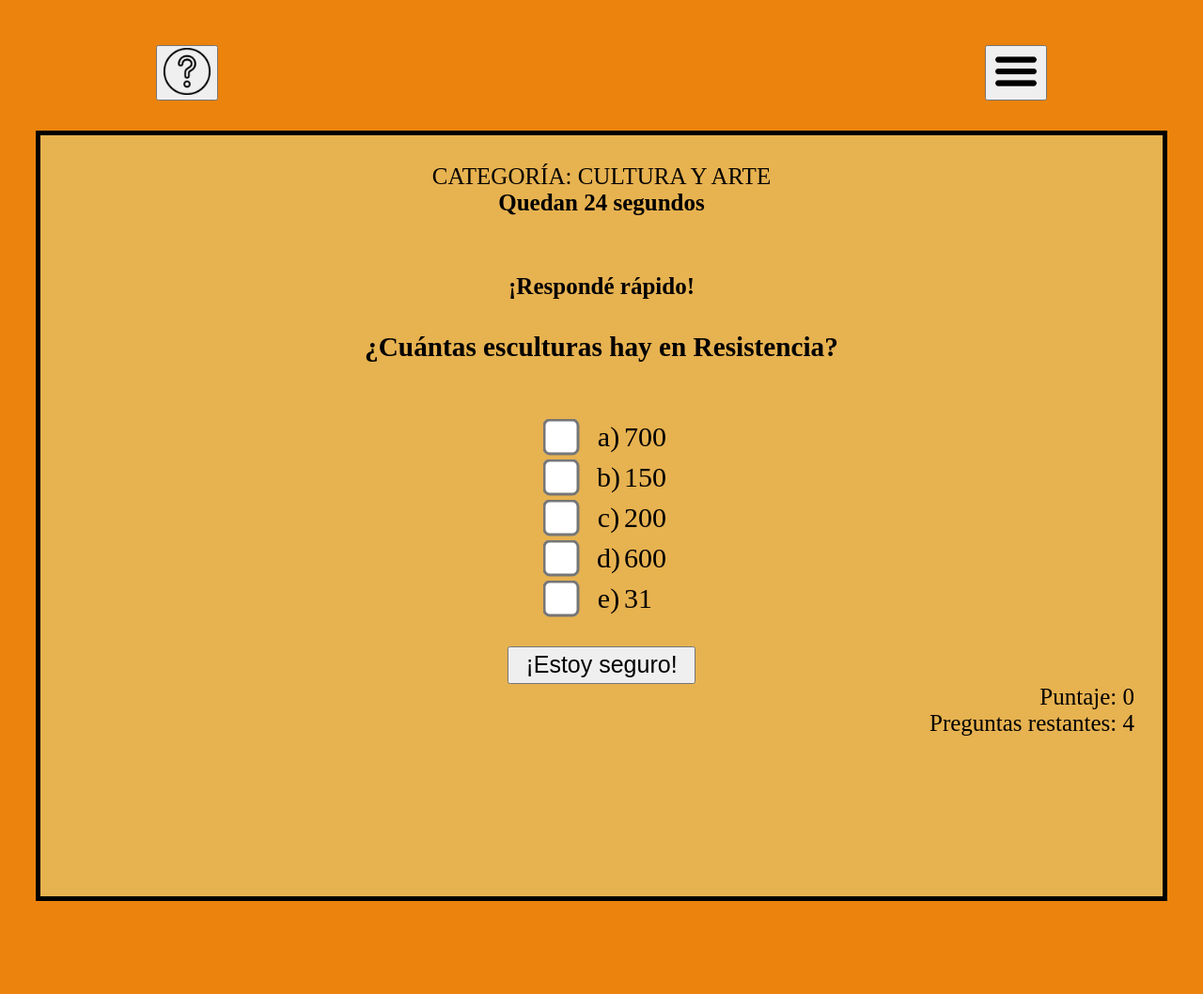
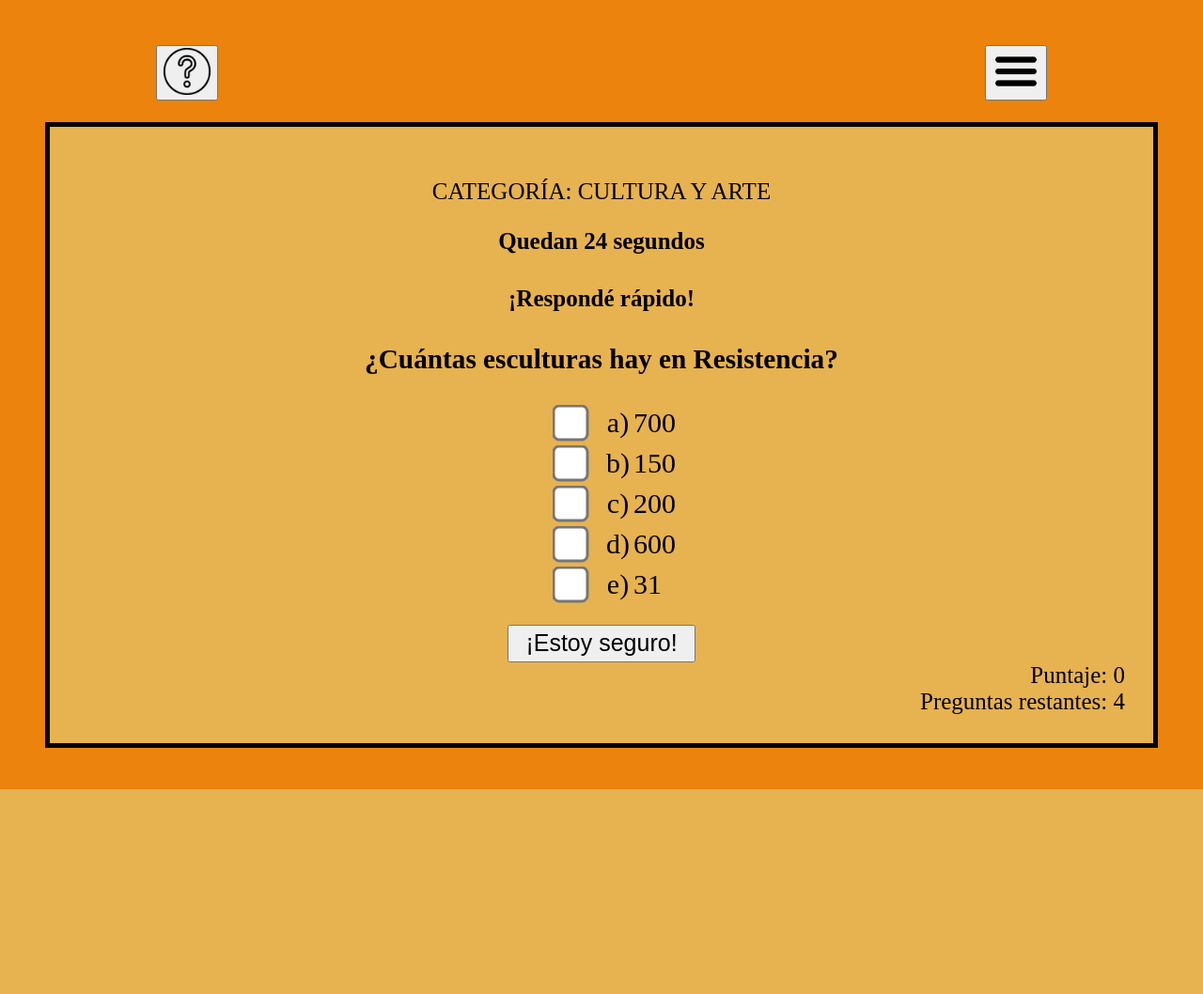
Before and after one commit to Furyko/Matanga, a Django app: page /juego/1 in a window 1280 px wide. Shown: the whole page at 94% size. After the commit the page ends 840 px from the top, so only its background shows below. Run offline with Django 3.2, Linux system fonts and the light colour scheme; a user stored in the database is signed in; data comes from the database, SQL or seed files in the repository; both versions use the stored data as it was after the commit.

Commit message:
Refactor del template de juego

```diff
--- a/Matanga_project/quiz/static/css/estilos.css
+++ b/Matanga_project/quiz/static/css/estilos.css
@@ -9,17 +9,16 @@ body {
 }
 .juego {
     background: #e7b250;
-    height: 750px;
-    margin: 30px;
+    margin-top: 130px;
+    margin-left: 40px;
+    margin-right: 40px;
     padding: 30px;
     border: 5px solid black;
     position: relative;
     left: 0px;
-    top: -25px;
     text-align: center;
     font-size: 25px;
     font-weight: 500;
-    color: black;
 }
 input[type=checkbox] {
     transform: scale(1.5);
@@ -35,15 +34,6 @@ input[type=checkbox] {
     -o-transform: scale(7);
     -moz-transform: scale(7);
 }
-/*
-.listo {
-    zoom: 1;
-    transform: scale(1.5);
-    -ms-transform: scale(1.5);
-    -webkit-transform: scale(1.5);
-    -o-transform: scale(1.5);
-    -moz-transform: scale(1.5);
-}*/
 table {
     text-align: center;
     font-size: 30px;
@@ -149,6 +139,9 @@ table {
     background: white;
     color: black;
 }
+.juego button {
+    margin-top: 20px
+}
 .juego header {
     height: 80px;
     padding: 0 30px;
--- a/Matanga_project/templates/juego.html
+++ b/Matanga_project/templates/juego.html
@@ -1,5 +1,4 @@
 {% extends 'templates/base.html' %}
-
 
 {% block content %}
 <head>
@@ -9,18 +8,17 @@
         width: 200px;
         height: 40px;
     }
+    .juego {
+      margin-top: 50px;
+    }
   </style>
 </head>
 <body>
-  <div src="static 'help_btn.png'"></div>
-  <br><br><br><br><br><br><br>
-  <div class= "juego">
-    <label for="formFile" class="form-label">CATEGORÍA: {{categoria}}</label>
-    <br>
+  <div class="juego">
+    <p>CATEGORÍA: {{categoria}}</p>
     <div id="reloj">
-      Tiempo
+      <p style="font-weight: bold;">¡Empieza!</p>
     </div>
-    <br>
     <label for="formFile" class="form-label"><h4>¡Respondé rápido!</h4></label>
     <h3>{{pregunta}}</h3>
     <form id="form_respuesta" method="POST" action="">
@@ -36,17 +34,13 @@
             </tr>
           </tbody>
           {% endfor %}
-        </div>
-        <br>
       </table>
-    <br>
     <input id='timer' type='hidden' name="timer" value="">
-    <button class="listo btn_juego" type="submit">¡Estoy seguro!</button>
+    <button class="btn_juego" type="submit">¡Estoy seguro!</button>
     </form>
     <div class="jugador">
       <!--
       Vida: {{usuario.id_dificultad.vida}}
-        <br>
       -->
       <div class="feedback">Puntaje: {{puntaje}}</div>
       <div class="feedback">Preguntas restantes: {{preguntas_rest}}</div>
--- a/Matanga_project/templates/ranking.html
+++ b/Matanga_project/templates/ranking.html
@@ -50,7 +50,7 @@
       {% endfor %}
       <br><br>
       <form action="{% url 'inicio' %}">
-        <input style="font-size: large;" type="submit" class="btn btn-danger btn_registro" value="MENÚ PRINCIPAL">
+        <input style="font-size: large;" type="submit" class="btn btn-danger btn_registro" value="Menú principal">
       </form>
     </div>
   <br><br>
```
Also changed, not shown: Matanga_project/Matanga_project/db.sqlite3. Lines whose indentation alone changed are shown as unchanged.
